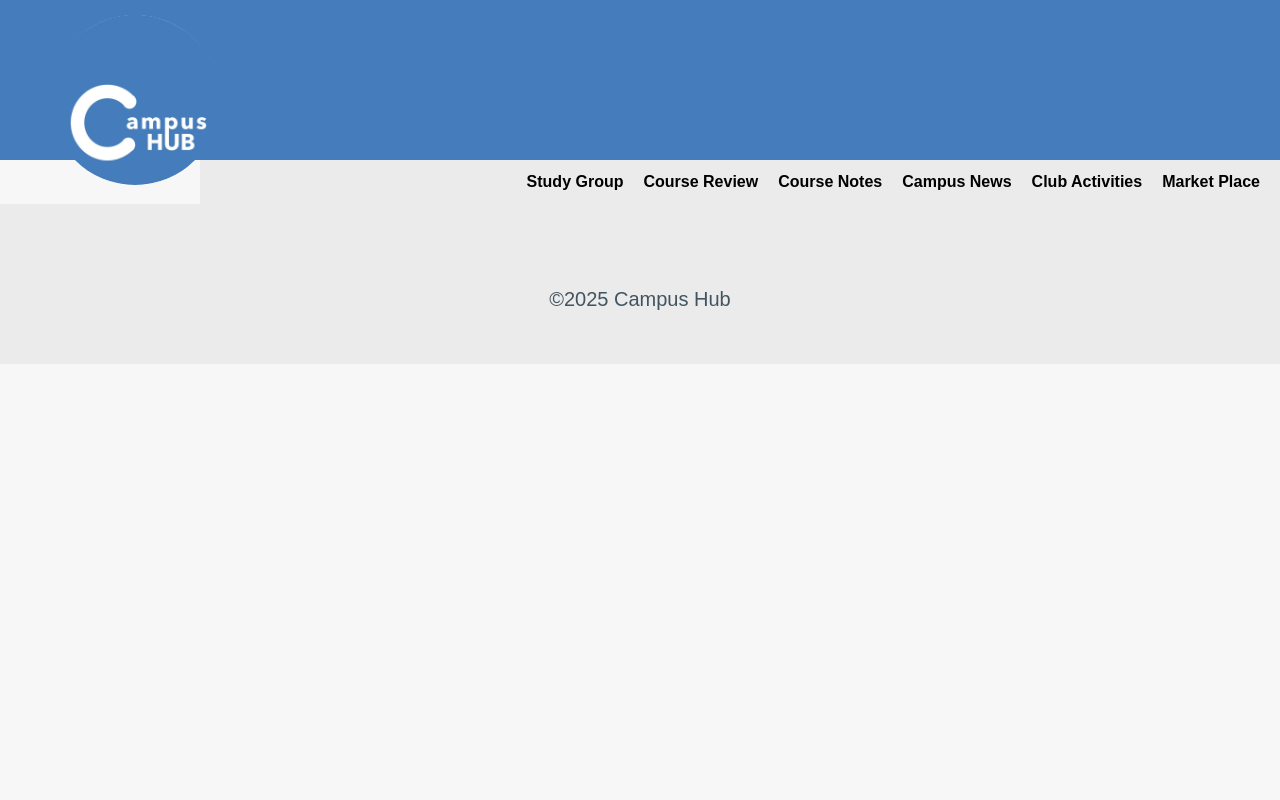
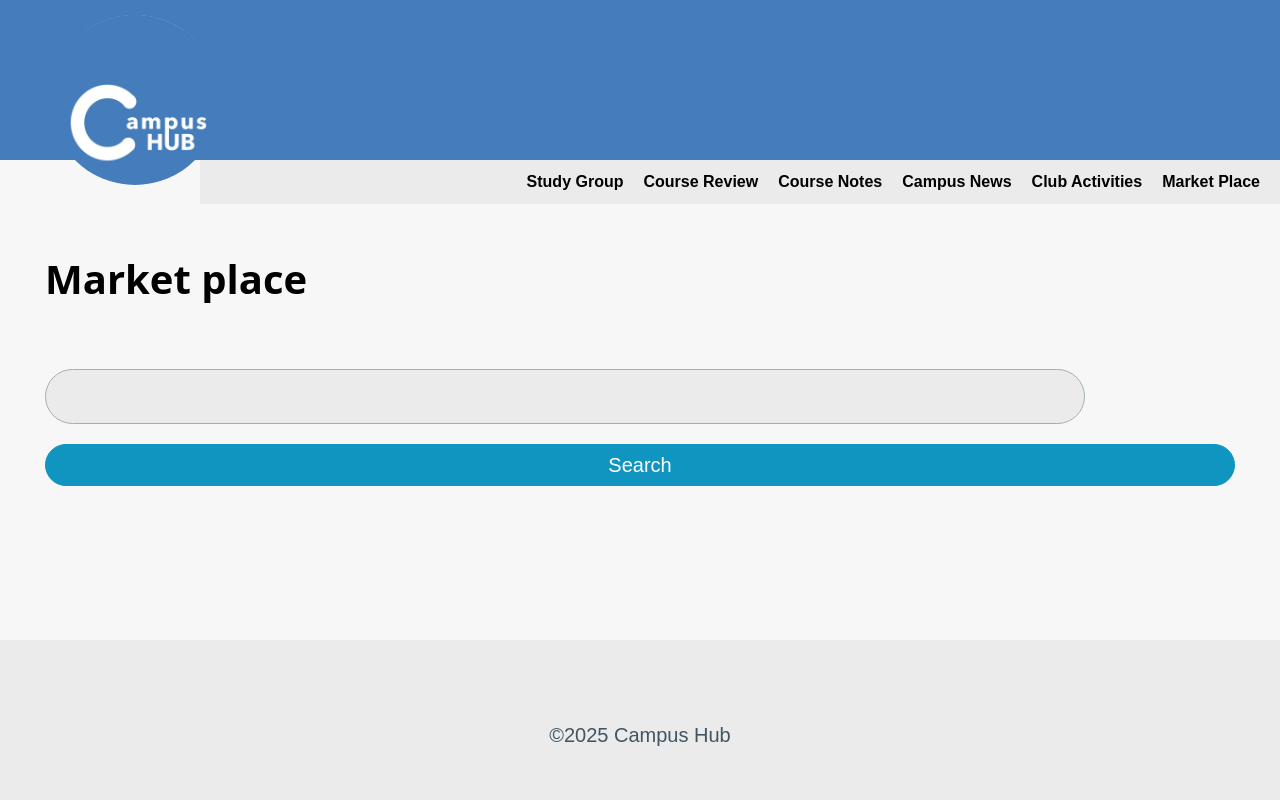
Before and after one commit to OhKh09373/ITCS333-Group3, a PHP site: page / in a window 1280 px wide. Run offline with PHP 8.4, Linux system fonts and the light colour scheme.

Commit message:
I hope this works

```diff
--- a/standerd/index.html
+++ b/standerd/index.html
@@ -24,6 +24,12 @@
         </ul>
     </nav>
 
+    <div class="content">
+        <h1 class="page">Market place</h1>
+        <input type="text" id="search-bar">
+        <button id="search">Search</button>
+    </div>
+
     <footer>
         <p>&copy2025 Campus Hub</p>
     </footer>
--- a/standerd/style.css
+++ b/standerd/style.css
@@ -119,3 +119,17 @@ footer{
 .page{
     color: black;
 }
+
+#search-bar{
+    width: calc(100% - 150px);
+    height: 7%;
+    border-radius: 20cm;
+    background-color: #EBEBEB;
+    color: darkgrey;
+    margin-right: 3%;
+}
+
+#search{
+    border-radius: 20cm;
+    padding: 5px;
+}
```
